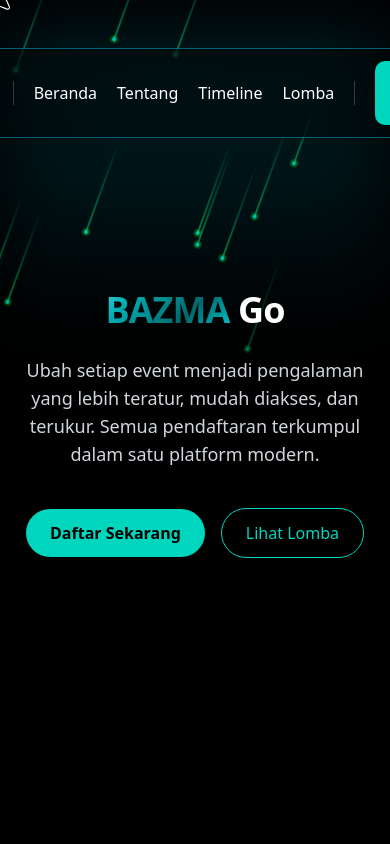
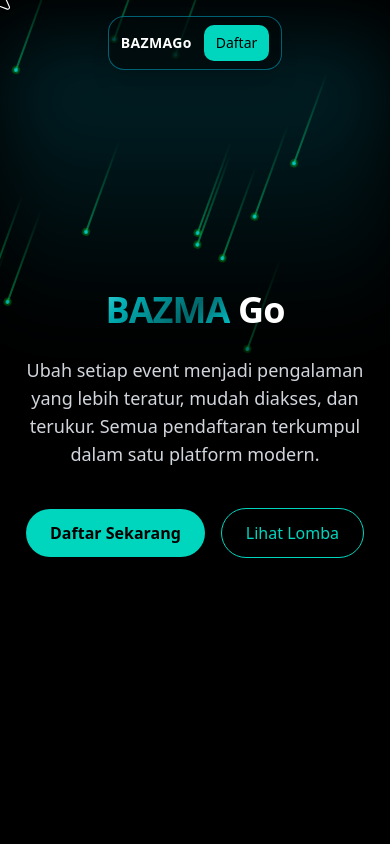
Before and after one commit to FISmart1/bazmago-v2, a Next.js app: page / in a window 390 px wide. Shown: the top 844 px of the page. Built offline with nearby package versions, Linux system fonts and the light colour scheme.

Commit message:
responsif header

```diff
--- a/components/navbar.tsx
+++ b/components/navbar.tsx
@@ -4,37 +4,37 @@ import Link from "next/link"
 
 export default function BottomDockBar() {
   return (
-    <div className="pointer-events-none fixed inset-x-0 top-0 z-50 flex justify-center mt-12">
+    <div className="pointer-events-none fixed inset-x-0 top-0 z-50 flex justify-center mt-4 sm:mt-12 px-3">
 
-      <div className="pointer-events-auto flex items-center gap-5 px-6 py-3 bg-black/40 dark:bg-white/10 backdrop-blur-xl rounded-2xl border border-cyan-500/50 shadow-xl">
+      <div className="pointer-events-auto flex items-center gap-3 sm:gap-5 px-3 sm:px-6 py-2 sm:py-3 bg-black/40 dark:bg-white/10 backdrop-blur-xl rounded-2xl border border-cyan-500/50 shadow-xl">
 
         {/* Logo Brand */}
-        <Link href="/" className="font-bold tracking-wide text-white hover:text-cyan-400 transition">
+        <Link href="/" className="font-bold tracking-wide text-white hover:text-cyan-400 transition text-sm sm:text-base">
           BAZMAGo
         </Link>
 
-        <div className="w-[1px] h-6 bg-white/20" />
+        <div className="hidden sm:block w-[1px] h-6 bg-white/20" />
 
-        <Link href="#beranda" className="text-white hover:text-cyan-400 transition font-medium">
+        <Link href="#beranda" className="text-white hover:text-cyan-400 transition font-medium text-sm sm:text-base hidden sm:block">
           Beranda
         </Link>
 
-        <Link href="#tentang" className="text-white hover:text-cyan-400 transition font-medium">
+        <Link href="#tentang" className="text-white hover:text-cyan-400 transition font-medium text-sm sm:text-base hidden sm:block">
           Tentang
         </Link>
 
-        <Link href="/timeline" className="text-white hover:text-cyan-400 transition font-medium">
+        <Link href="/timeline" className="text-white hover:text-cyan-400 transition font-medium text-sm sm:text-base hidden sm:block">
           Timeline
         </Link>
 
-        <Link href="/lomba" className="text-white hover:text-cyan-400 transition font-medium">
+        <Link href="/lomba" className="text-white hover:text-cyan-400 transition font-medium text-sm sm:text-base hidden sm:block">
           Lomba
         </Link>
 
-        <div className="w-[1px] h-6 bg-white/20" />
+        <div className="hidden sm:block w-[1px] h-6 bg-white/20" />
 
-        <Link href="/auth" className=" transition font-medium bg-teal-400 text-black hover:bg-teal-300 px-4 py-2 rounded-lg pointer-events-auto">
-          Daftar Sekarang
+        <Link href="/auth" className="transition font-medium bg-teal-400 text-black hover:bg-teal-300 px-3 sm:px-4 py-2 rounded-lg text-sm sm:text-base">
+          Daftar
         </Link>
       </div>
 
```
